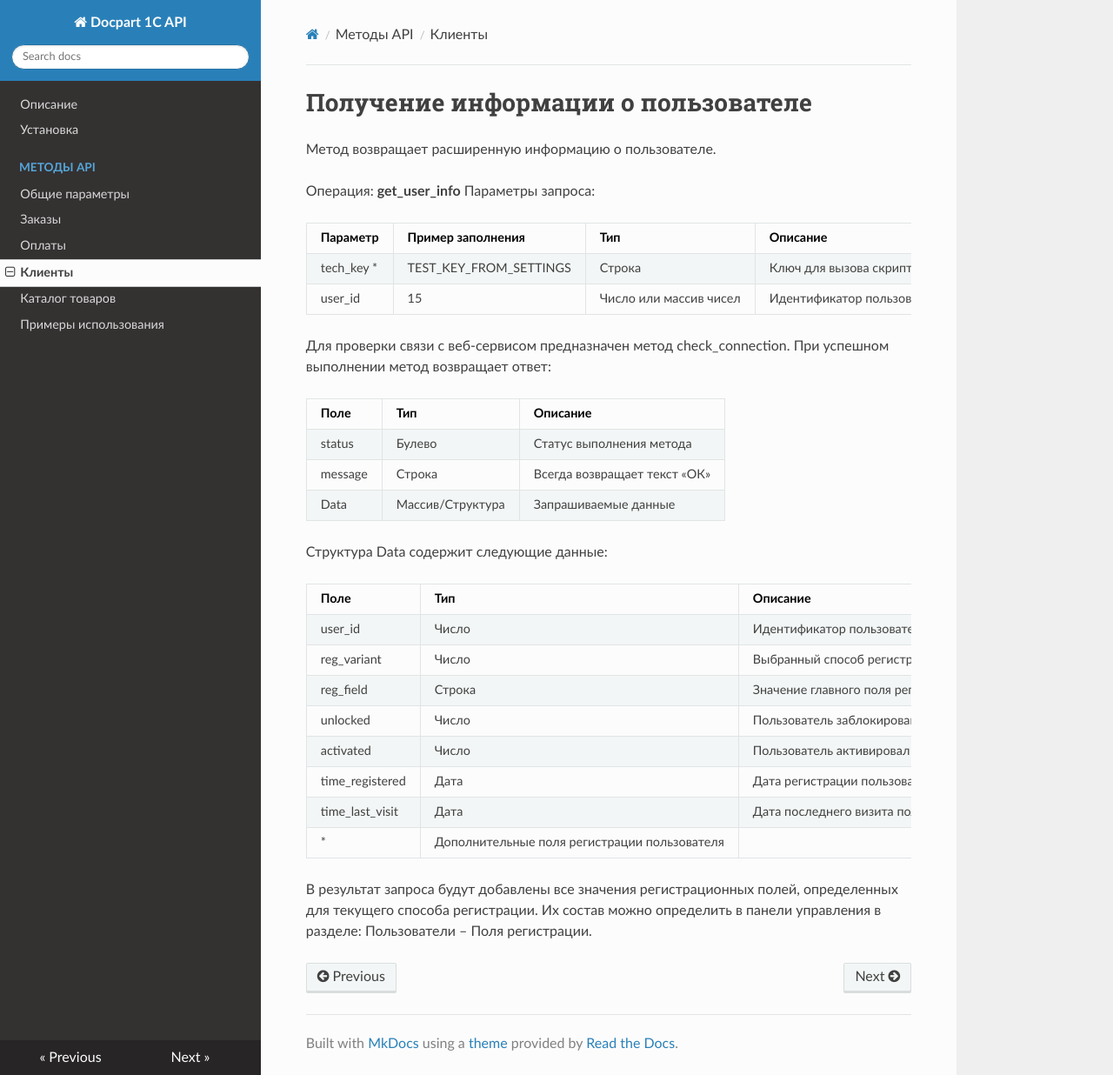
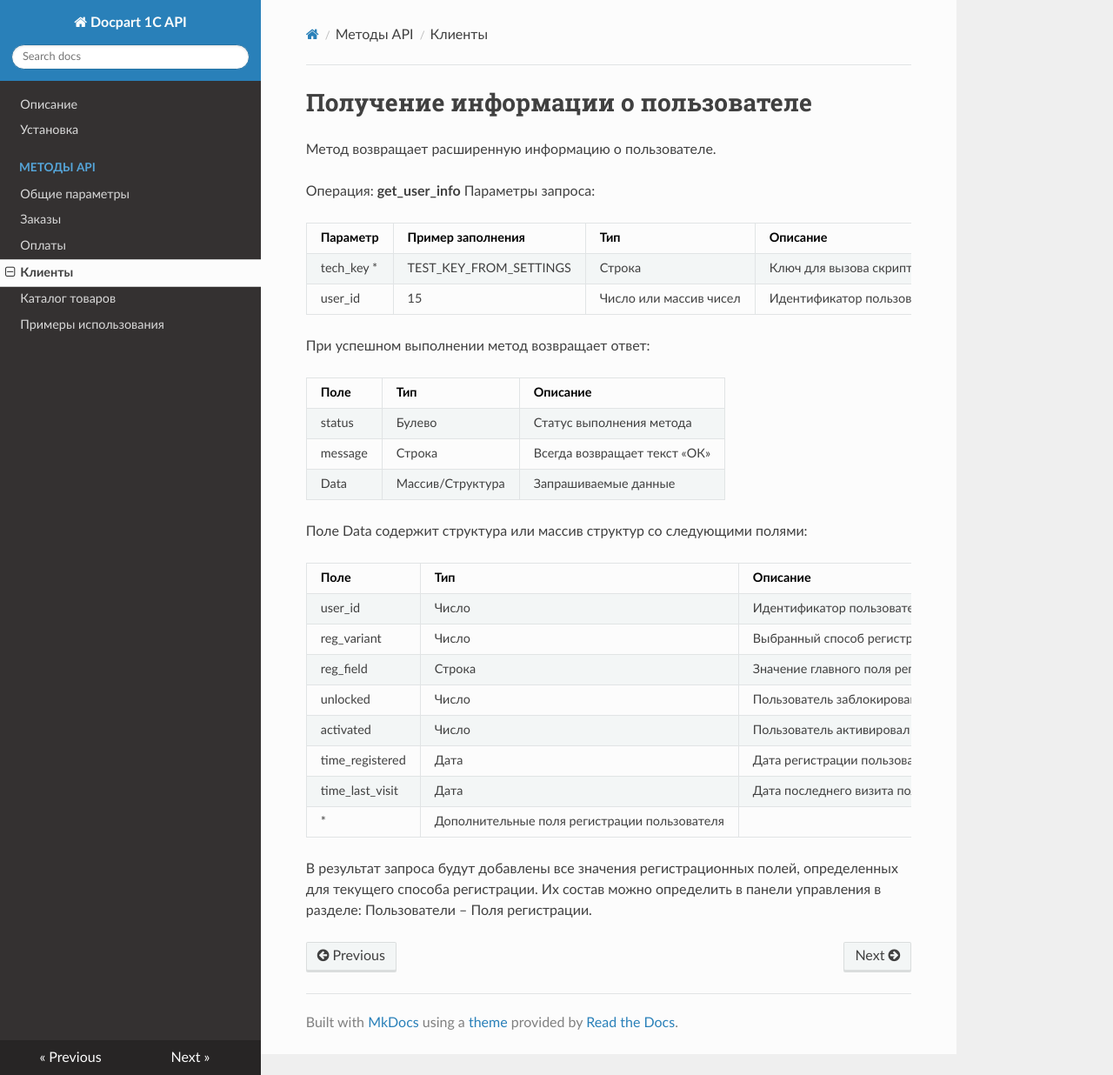
Before and after one commit to emayskiy/Docpart_1C_API_WIKI, an MkDocs documentation site: the page built from docs/users_methods.md, in a window 1280 px wide and 1236 px high. Shown: the whole window at 87% size. Built offline with MkDocs 1.6.1, drawn with Linux system fonts in a browser that asks for light colours; nearby versions of some CDN libraries.

Commit message:
fix description

```diff
--- a/docs/users_methods.md
+++ b/docs/users_methods.md
@@ -11,7 +11,7 @@
 |user_id|15|Число или массив чисел |Идентификатор пользователя|
 
 
-Для проверки связи с веб-сервисом предназначен метод check_connection. При успешном выполнении метод возвращает ответ:
+При успешном выполнении метод возвращает ответ:
 
 |**Поле** |**Тип**|**Описание** |
 |---|---|---|
@@ -19,7 +19,7 @@
 |message|Строка|Всегда возвращает текст «ОК»|
 |Data|Массив/Структура|Запрашиваемые данные|
 
-Структура Data содержит следующие данные:
+Поле Data содержит структура или массив структур со следующими полями:
 
 |**Поле** |**Тип**|**Описание** |
 |---|---|---|
```
